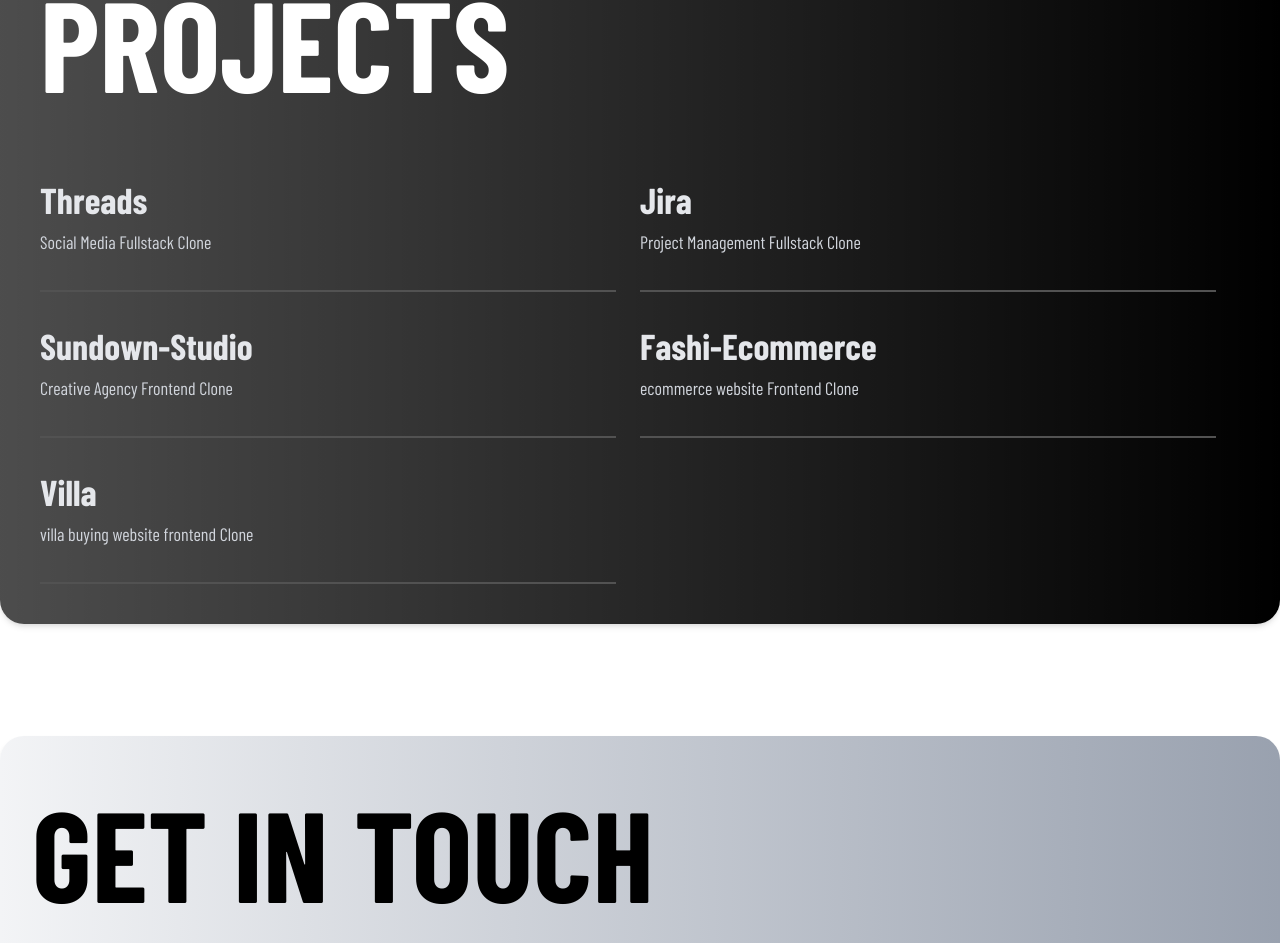
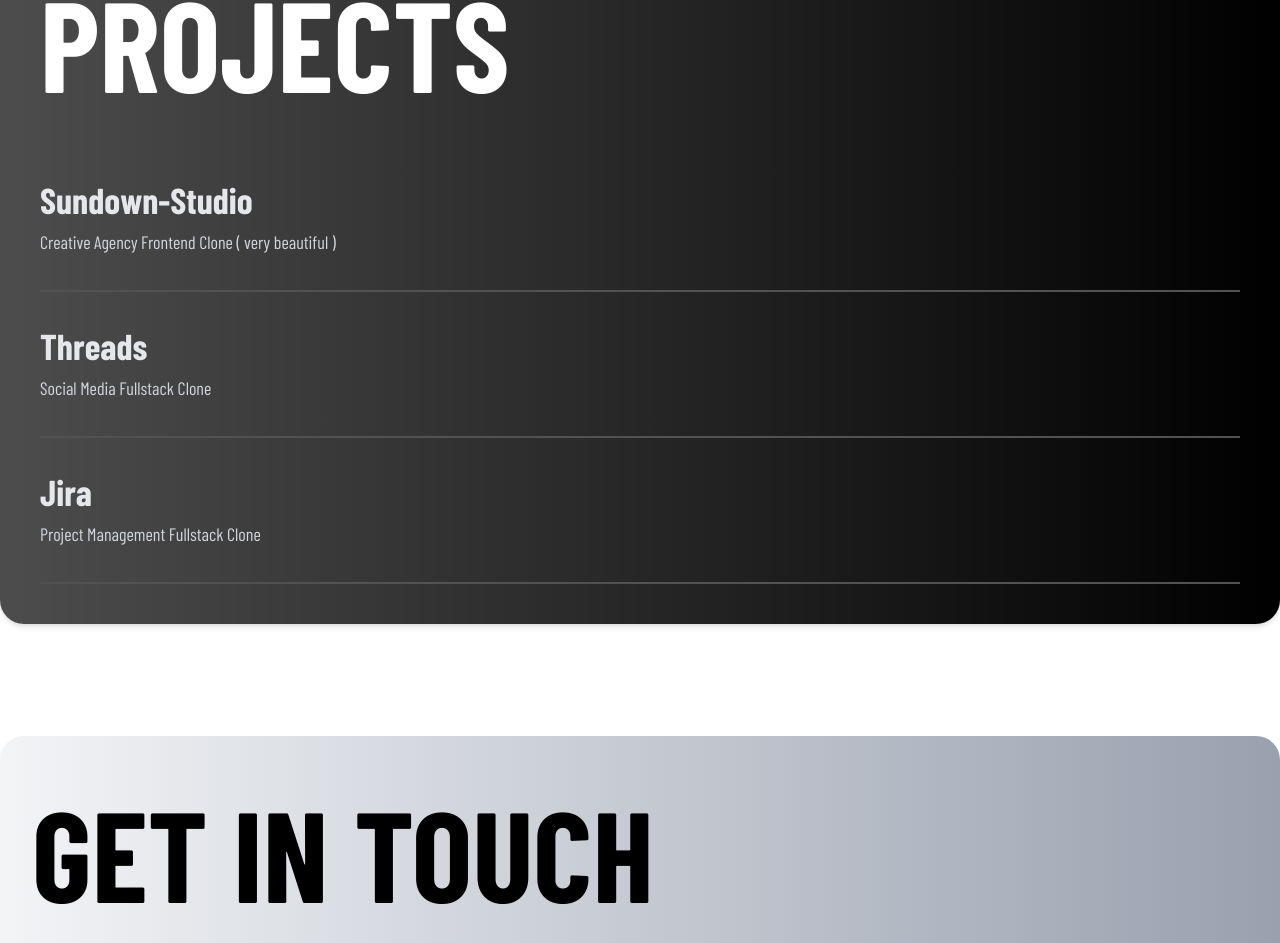
Before and after one commit to lemon079/portfolio-website, a React (Vite) app: page / in a window 1280 px wide. Shown: the part 1356-2299 px from the top of the page. Built offline with nearby package versions, Linux system fonts and the light colour scheme; a web font is replaced by a local one.

Commit message:
project list update

```diff
--- a/src/Components/Projects.tsx
+++ b/src/Components/Projects.tsx
@@ -5,6 +5,12 @@
 
 const Projects = () => {
   const projects = [
+    {
+      heading: "Sundown-Studio",
+      subheading: "Creative Agency Frontend Clone ( very beautiful )",
+      imgSrc: "/sundown-studio.PNG",
+      href: "https://sundown-studio-112.vercel.app"
+    },
     {
       heading: "Threads",
       subheading: "Social Media Fullstack Clone",
@@ -17,25 +23,18 @@
       imgSrc: "/jira.PNG",
       href: "https://jira-clone-112.vercel.app"
     },
-    {
-      heading: "Sundown-Studio",
-      subheading: "Creative Agency Frontend Clone",
-      imgSrc: "/sundown-studio.PNG",
-      href: "https://sundown-studio-112.vercel.app"
-    },
-    {
-      heading: "Fashi-Ecommerce",
-      subheading: "ecommerce website Frontend Clone",
-      imgSrc: "/fashi-ecommerce.PNG",
-      href: "https://fashi-ecommerce-112.vercel.app"
-    },
-    {
-      heading: "Villa",
-      subheading: "villa buying website frontend Clone",
-      imgSrc: "/villa.PNG",
-      href: "https://villa-project-112.vercel.app"
-    },
-
+    // {
+    //   heading: "Fashi-Ecommerce",
+    //   subheading: "ecommerce website Frontend Clone",
+    //   imgSrc: "/fashi-ecommerce.PNG",
+    //   href: "https://fashi-ecommerce-112.vercel.app"
+    // },
+    // {
+    //   heading: "Villa",
+    //   subheading: "villa buying website frontend Clone",
+    //   imgSrc: "/villa.PNG",
+    //   href: "https://villa-project-112.vercel.app"
+    // },
   ]
 
   return (
@@ -43,7 +42,7 @@
       <SpotlightContainer className="project-section text-white" title="projects" spotlightColor="rgba(138, 43, 226, 0.5)">
         <ul className="project-list">
           {projects.map((project, index) => (
-            <ProjectLink key={index + 1} className="max-w-xl" heading={project.heading} href={project.href} imgSrc={project.imgSrc} subheading={project.subheading} headingClassName="text-4xl text-gray-200 " subheadingClassName="text-gray-300 text-base sm:text-lg" />
+            <ProjectLink key={index + 1} className="w-full" heading={project.heading} href={project.href} imgSrc={project.imgSrc} subheading={project.subheading} headingClassName="text-4xl text-gray-200 " subheadingClassName="text-gray-300 text-base sm:text-lg" />
           ))}
         </ul>
       </SpotlightContainer>
--- a/src/index.css
+++ b/src/index.css
@@ -105,7 +105,7 @@
 }
 
 .project-list {
-  @apply grid grid-cols-1  sm:grid-cols-2;
+  @apply grid grid-cols-1;
 }
 
 .project-category {
```
